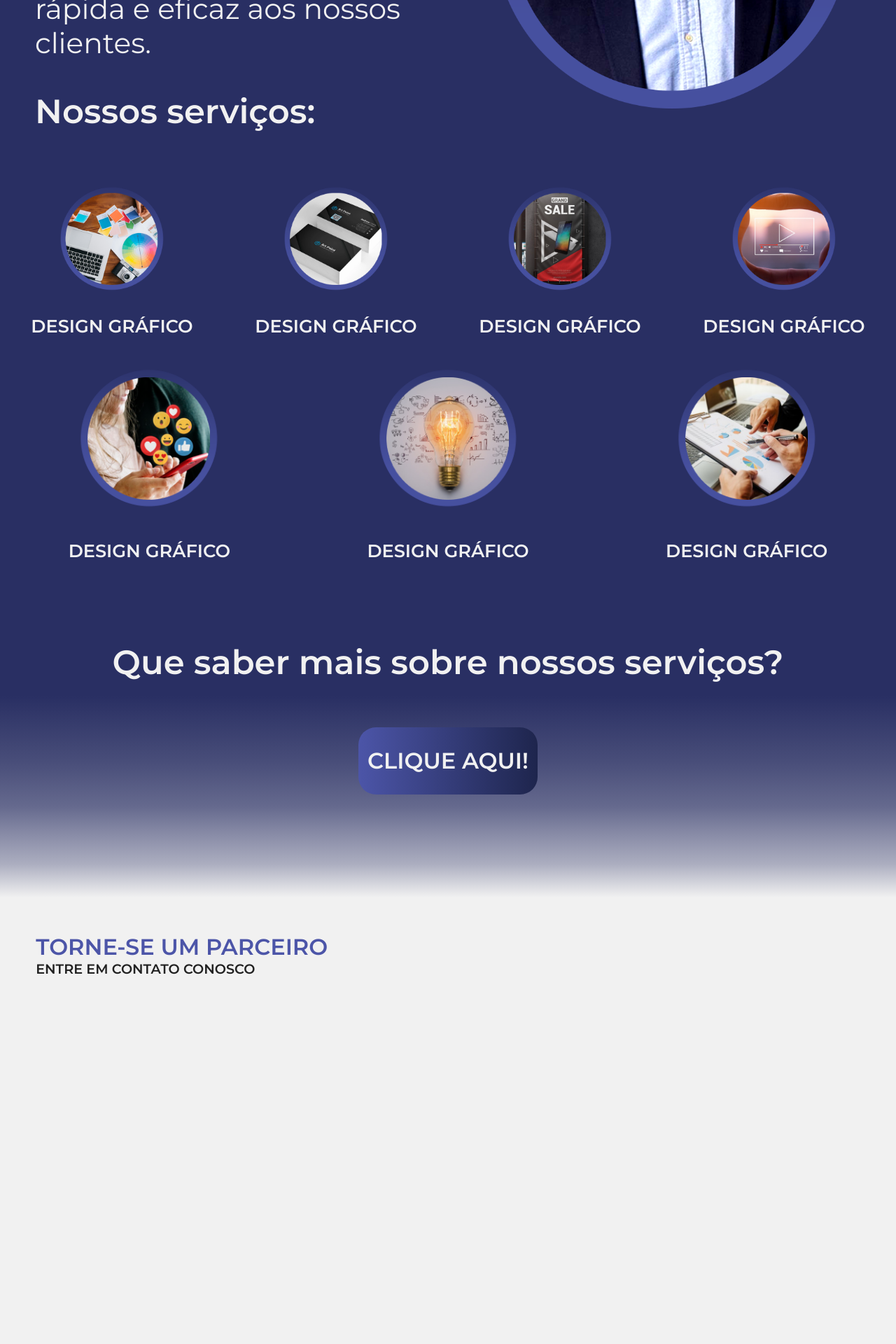
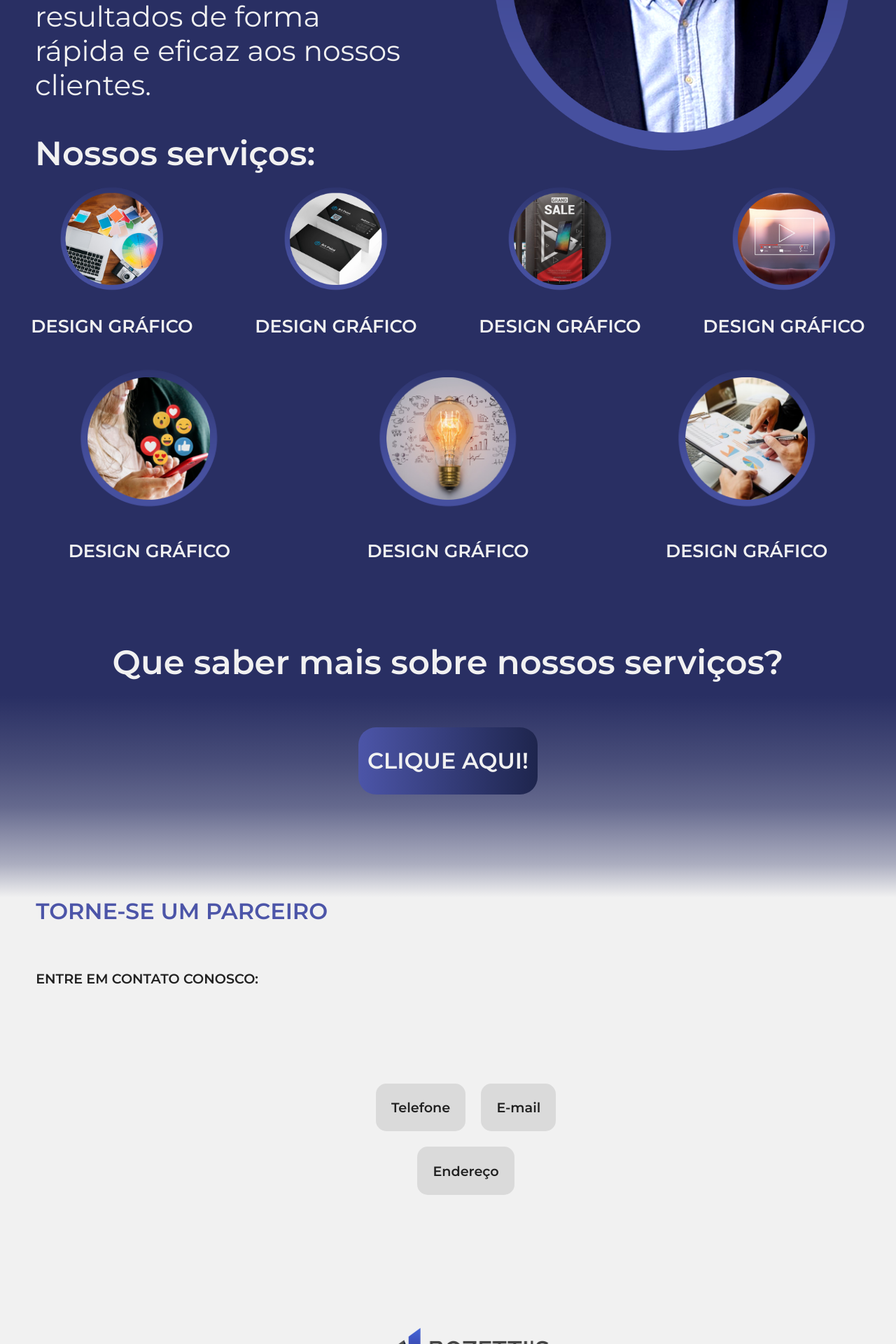
Before and after one commit to Arthur-Rs/bozzetis, a PHP site: page / in a window 1280 px wide. Shown: the part 1360-3280 px from the top of the page at 70% size. Run offline with PHP 8.4, Linux system fonts and the light colour scheme; some libraries are stand-ins or nearby versions.

Commit message:
Home page

```diff
--- a/assets/css/index.css
+++ b/assets/css/index.css
@@ -30,10 +30,6 @@
   justify-content: center;
 
   flex-direction: row;
-}
-
-.about > * {
-  margin-top: -15vh;
 }
 
 .about img {
@@ -135,9 +131,12 @@
 
 .contact {
   width: 100%;
-  height: 100vh;
+  height: 90vh;
   background: #f1f1f1;
-  padding: 4%;
+  padding: 0 0 0 4%;
+  display: flex;
+  flex-direction: column;
+  justify-content: space-between;
 }
 
 .contact h2 {
@@ -148,6 +147,42 @@
 .contact strong {
   color: #212121;
   font-size: 120%;
+}
+
+.contact .content {
+  margin: 5%;
+}
+
+.contact footer {
+  display: flex;
+  align-items: flex-end;
+  justify-content: center;
+  margin-top: -10%;
+}
+
+.contact img {
+  height: 50%;
+}
+
+.contact .column {
+  display: flex;
+  align-items: center;
+  justify-content: center;
+}
+
+.contact .column a {
+  margin: 1%;
+  padding: 2%;
+  border-radius: 15px;
+  background-color: #dadada;
+  cursor: pointer;
+  color: #212121;
+  text-decoration: none;
+  transition: opacity 0.18s;
+}
+
+.contact .column a:hover {
+  opacity: 0.8;
 }
 
 @media (max-width: 768px) {
@@ -195,4 +230,17 @@
     font-size: 4vh;
     margin-top: 12vh;
   }
+
+  .contact .column a {
+    margin: 1%;
+    height: 9vh;
+    width: 70vw;
+    display: flex;
+    align-items: center;
+    justify-content: center;
+  }
+
+  .contact .column {
+    flex-direction: column;
+  }
 }
--- a/index.html
+++ b/index.html
@@ -136,8 +136,30 @@
 
     <section class="contact">
       <h2>TORNE-SE UM PARCEIRO</h2>
-      <strong>ENTRE EM CONTATO CONOSCO</strong>
+      <strong>ENTRE EM CONTATO CONOSCO:</strong>
+      <div class="content">
+        <div class="column">
+          <a href="#">
+            <span class="iconify" data-icon="clarity:phone-handset-solid" data-inline="false"></span>
+            <strong>Telefone</strong>
+          </a>
+          <a href="#">
+            <span class="iconify" data-icon="clarity:email-line" data-inline="false"></span>
+            <strong>E-mail</strong>
+          </a>
+        </div>
+        <div class="column">
+          <a href="#">
+            <span class="iconify" data-icon="fa-solid:map-marker-alt" data-inline="false"></span>
+            <strong>Endereço</strong>
+          </a>
+        </div>
+      </div>
+      <footer>
+        <img src="./assets/img/logo-1.png" alt="bozzeti logo">
+      </footer>
     </section>
+
     <script src="https://code.iconify.design/1/1.0.7/iconify.min.js"></script>
     <script src="./assets/components/header.js"></script>
   </body>
```
